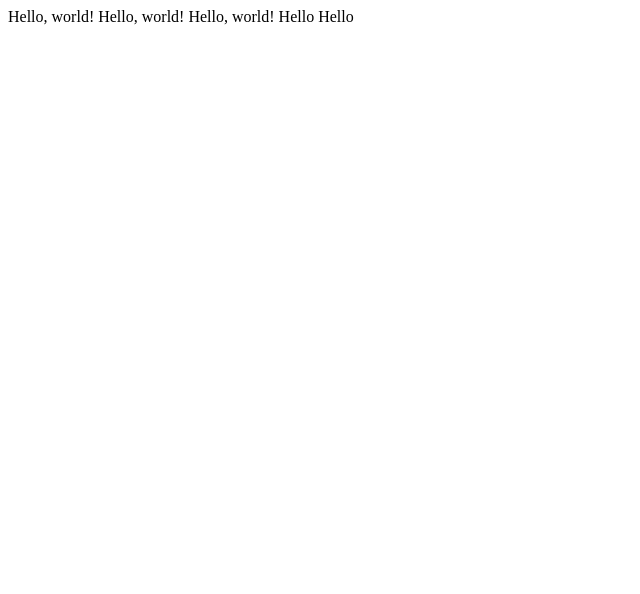
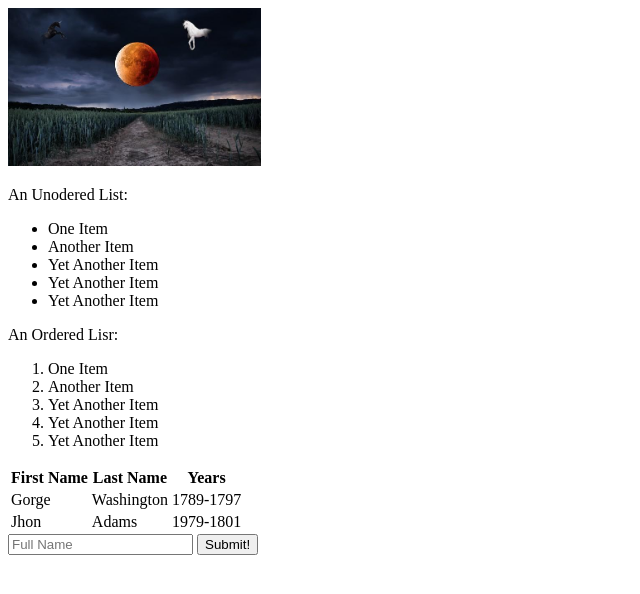
Before and after one commit to Alexstavros/Project0, a plain HTML site: page index.html in a window 1280 px wide. Shown: the whole page, without its empty margins (0-640 px from the left). Drawn offline with Linux system fonts and the light colour scheme.

Commit message:
index.html 4

```diff
--- a/index.html
+++ b/index.html
@@ -6,8 +6,52 @@
 </head>
 
 <body>
-    Hello, world! Hello, world! Hello, world! Hello Hello
+    <img src="img/1.jpg" width="20%">
+    <p>An Unodered List:</p>
 
+    <ul>
+        <li>One Item</li>
+        <li>Another Item</li>
+        <li>Yet Another Item</li>
+        <li>Yet Another Item</li>
+        <li>Yet Another Item</li>
+    </ul>
+    An Ordered Lisr:
+    <ol>
+        <li>One Item</li>
+        <li>Another Item</li>
+        <li>Yet Another Item</li>
+        <li>Yet Another Item</li>
+        <li>Yet Another Item</li>
+    </ol>
+
+    <table>
+        <tr>
+            <th>First Name</th>
+            <th>Last Name</th>
+            <th>Years</th>
+
+        </tr>
+        <tr>
+            <td>Gorge</td>
+            <td>Washington</td>
+            <td>1789-1797</td>
+
+        </tr>
+        <tr>
+            <td>Jhon</td>
+            <td>Adams</td>
+            <td>1979-1801</td>
+
+        </tr>
+
+    </table>
+    <form>
+        <input type="text" placeholder="Full Name" name="name">
+        <button>Submit!</button>
+
+
+    </form>
 </body>
 
 </html>
```
Also changed, not shown: img/1.jpg (added).
